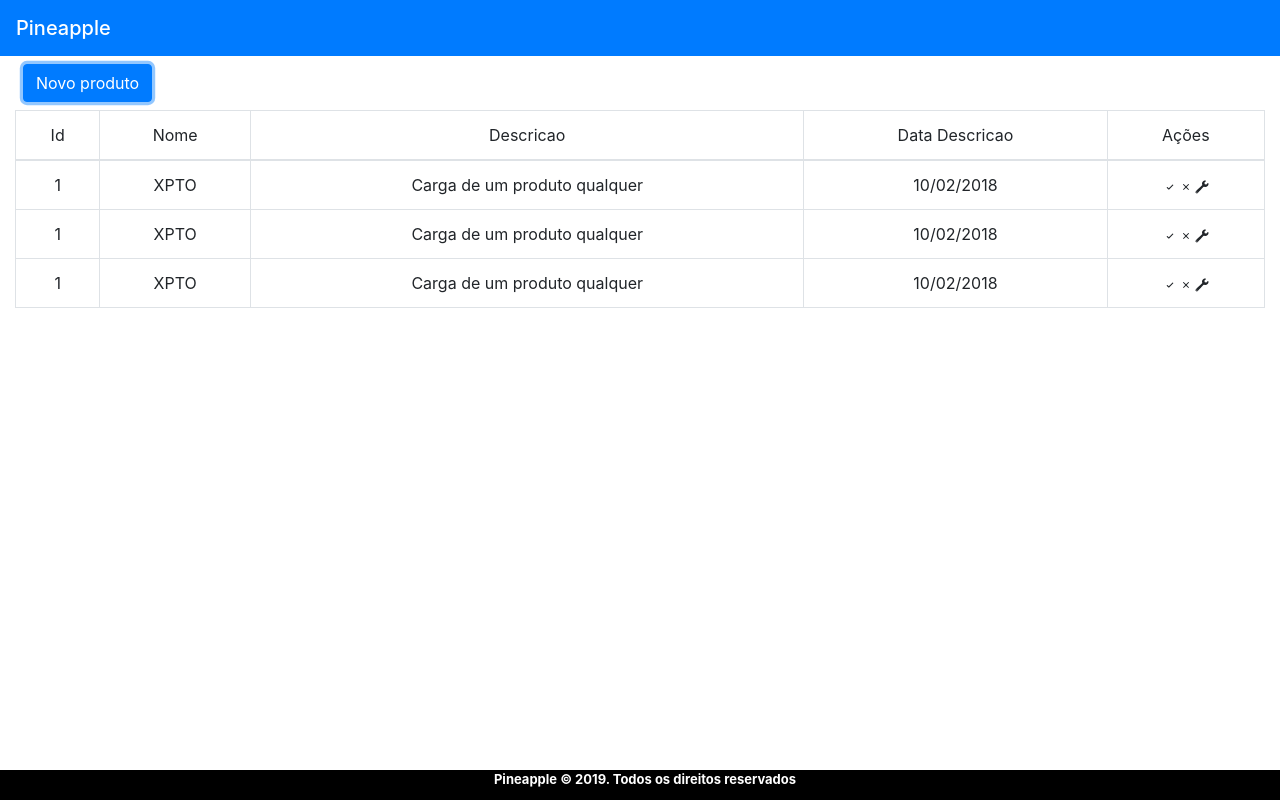
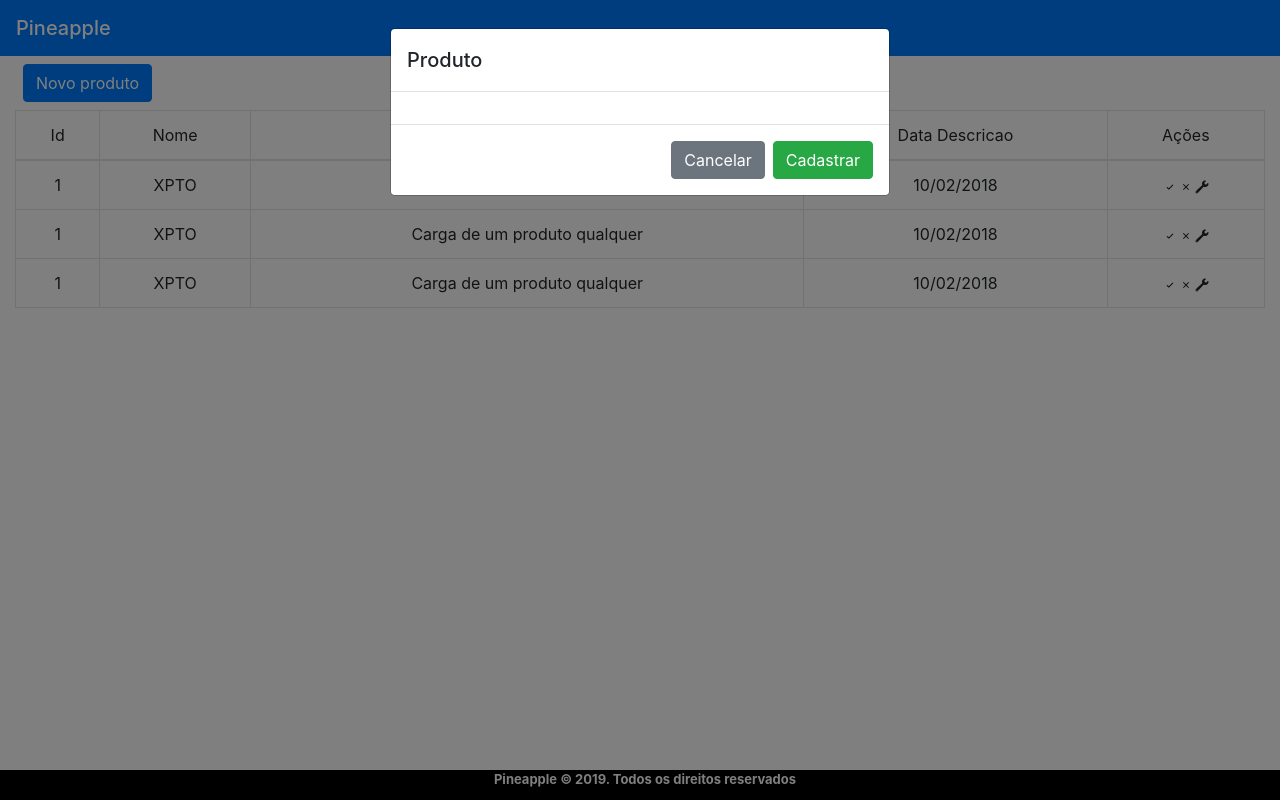
Before and after one commit to matheusangelo/react-crud, a React (Create React App) app: page / in a window 1280 px wide. Both pictures are taken after a click on the button "Novo produto". Built offline with nearby package versions, Linux system fonts and the light colour scheme.

Commit message:
Inclusão do modal

```diff
--- a/src/components/painel/Painel.jsx
+++ b/src/components/painel/Painel.jsx
@@ -1,25 +1,25 @@
 import React, { Component } from 'react';
-import { Container, Table, Row, Col, Button, Alert } from 'reactstrap';
-import {IoIosCheckmark, IoIosClose, IoIosBuild} from 'react-icons/io';
+import { Container, Table, Row, Col, Button, Alert, Modal, ModalHeader,ModalBody, ModalFooter } from 'reactstrap';
+import { IoIosCheckmark, IoIosClose, IoIosBuild } from 'react-icons/io';
 
 let mock = [
     {
-        "id":1,
+        "id": 1,
         "nome_produto": "XPTO",
         "descricao": "Carga de um produto qualquer",
-        "data_criacao":"10/02/2018"
+        "data_criacao": "10/02/2018"
     },
     {
-        "id":1,
+        "id": 1,
         "nome_produto": "XPTO",
         "descricao": "Carga de um produto qualquer",
-        "data_criacao":"10/02/2018"
+        "data_criacao": "10/02/2018"
     },
     {
-        "id":1,
+        "id": 1,
         "nome_produto": "XPTO",
         "descricao": "Carga de um produto qualquer",
-        "data_criacao":"10/02/2018"
+        "data_criacao": "10/02/2018"
     }
 ]
 
@@ -28,15 +28,22 @@ class Painel extends Component {
         super(props);
         this.state = {
             titulo: "Pineapple",
-            produtos: mock
+            produtos: mock,
+            modalEditar: false,
         }
+    }
+
+    toggleEditar = () => {
+        this.setState({
+            modalEditar: !this.state.modalEditar,
+        });
     }
 
     render() {
         return (
             <Container fluid>
                 <Row className="mt-2 ml-2">
-                    <Button color="primary"> Novo produto</Button>
+                    <Button color="primary" onClick={this.toggleEditar}> Novo produto</Button>
                 </Row>
                 <Row>
                     <Col>
@@ -61,14 +68,14 @@ class Painel extends Component {
                                 </tr>
                             </thead>
                             <tbody>
-                                {this.state.produtos.map((produto,i)=>{
-                                    return(
-                                        <tr key ={i}>
+                                {this.state.produtos.map((produto, i) => {
+                                    return (
+                                        <tr key={i}>
                                             <td>{produto.id}</td>
                                             <td>{produto.nome_produto}</td>
                                             <td>{produto.descricao}</td>
                                             <td>{produto.data_criacao}</td>
-                                            <td><IoIosCheckmark/><IoIosClose/><IoIosBuild/></td>
+                                            <td><IoIosCheckmark /><IoIosClose /><IoIosBuild /></td>
                                         </tr>
                                     )
                                 })}
@@ -76,6 +83,18 @@ class Painel extends Component {
                         </Table>
                     </Col>
                 </Row>
+                <Modal isOpen={this.state.modalEditar} toggle={this.toggleEditar}>
+                    <ModalHeader toggle={this.toggle}>
+                        Produto
+                    </ModalHeader>
+                    <ModalBody>
+
+                    </ModalBody>
+                    <ModalFooter>
+                        <Button color="secondary" onClick={this.toggleEditar}>Cancelar</Button>
+                        <Button color="success" onClick={this.vincularSinistros}>Cadastrar</Button>
+                    </ModalFooter>
+                </Modal>
             </Container>
         )
     }
```
